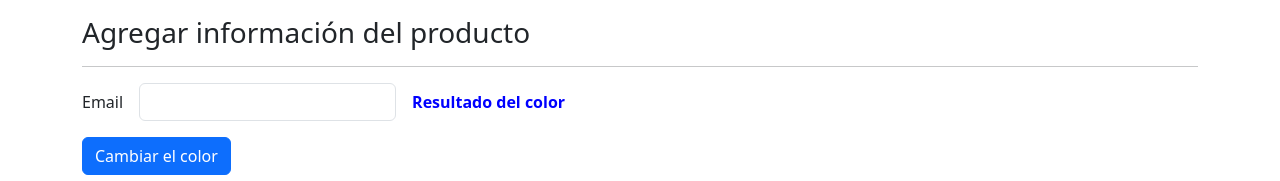
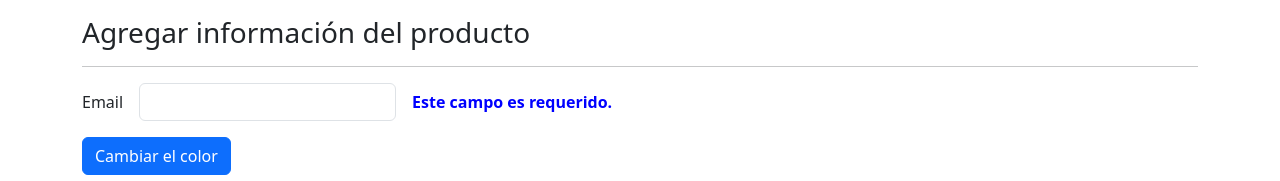
Before and after one commit to AminEl93/DirectiveSignalsApp, an Angular app: page /products/product in a window 1280 px wide. Shown: the top 181 px of the page. Built offline with nearby package versions, Linux system fonts and the light colour scheme.

Commit message:
Cambiar el mensaje de error de manera dinámica

```diff
--- a/src/app/products/pages/product-page/product-page.component.html
+++ b/src/app/products/pages/product-page/product-page.component.html
@@ -14,7 +14,14 @@
 
         <div class="col-auto">
             <!-- Se añade la directiva personalizada "customLabel" -->
-            <span class="fw-bold" customLabel [color]="color">Resultado del color</span>
+            <span
+                class="fw-bold"
+                customLabel
+                [color]="color"
+                [errors]="colorForm.get('name')?.errors"
+            >
+                Resultado del color
+            </span>
         </div>
     </div>
 
--- a/src/app/shared/directives/custom-label.directive.ts
+++ b/src/app/shared/directives/custom-label.directive.ts
@@ -9,10 +9,16 @@
 
     private htmlElement?: ElementRef<HTMLElement>;
     private _color: string = 'red';
+    private _errors?: ValidationErrors | null;
 
     @Input() set color(value: string) {
         this._color = value;
         this.setStyle();
+    }
+
+    @Input() set errors(value: ValidationErrors | null | undefined) {
+        this._errors = value;
+        this.setErrorMessage();
     }
 
     constructor(private element: ElementRef<HTMLElement>) {
@@ -27,4 +33,27 @@
         if (!this.htmlElement) return;
         this.htmlElement!.nativeElement.style.color = this._color;
     }
+
+    setErrorMessage(): void {
+        if (!this.htmlElement)return;
+        if (!this._errors) {
+            this.htmlElement.nativeElement.innerText = '';
+            return;
+        }
+        const errors = Object.keys(this._errors);
+        if (errors.includes('required')) {
+            this.htmlElement.nativeElement.innerText = 'Este campo es requerido.';
+            return;
+        }
+        if (errors.includes('minlength')) {
+            const min = this._errors!['minlength']['requiredLength'];
+            const current = this._errors!['minlength']['actualLength'];
+            this.htmlElement.nativeElement.innerText = `Mínimo ${current} de ${min} carácteres.`;
+            return;
+        }
+        if (errors.includes('email')) {
+            this.htmlElement.nativeElement.innerText = 'No tiene formato de correo.';
+            return;
+        }
+    }
 }
```
